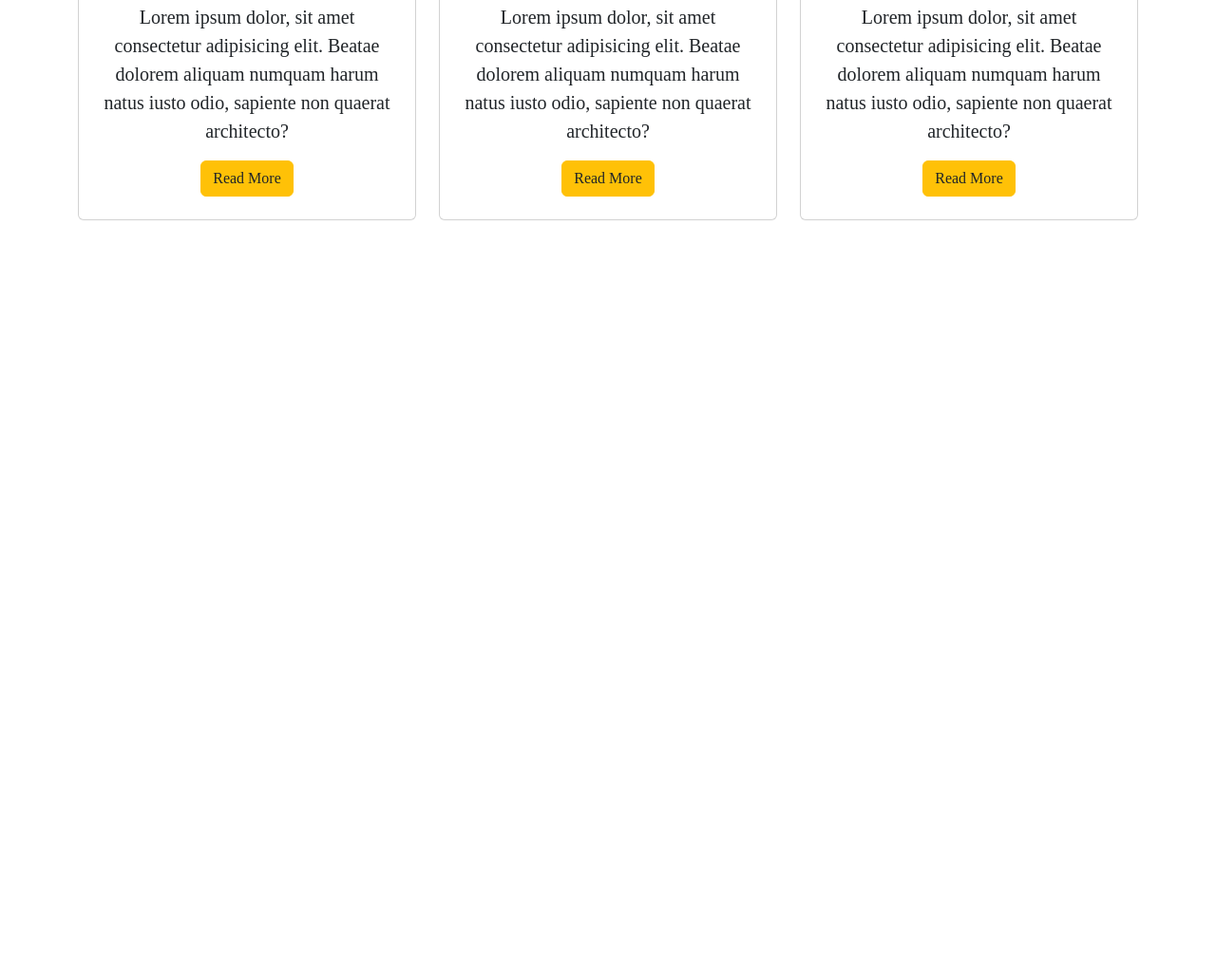
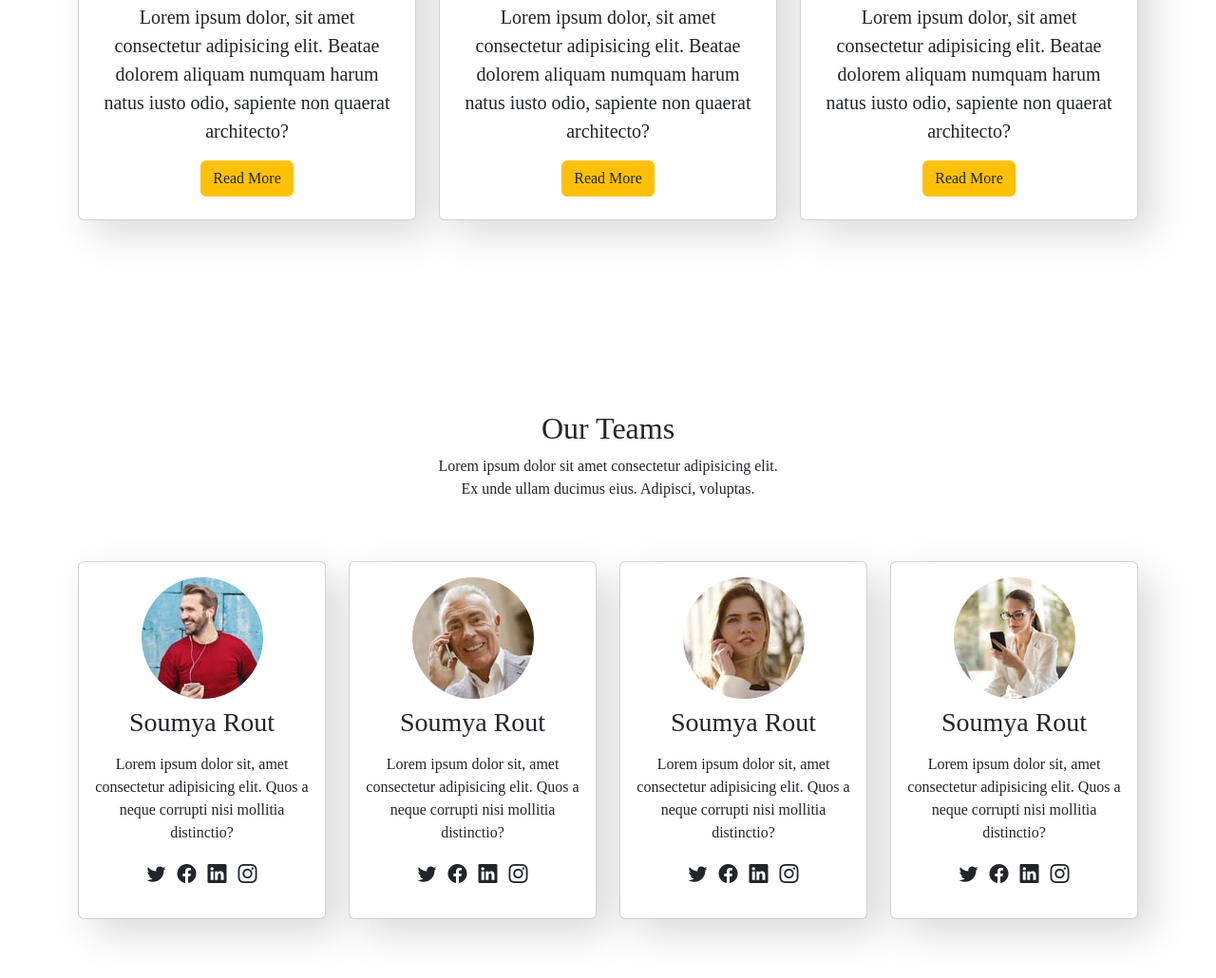
Before and after one commit to ersaumya/InfraCon-Bootstrap5, a plain HTML site: page index.html in a window 1280 px wide. Shown: the part 2763-3793 px from the top of the page at 95% size. Before the commit the page ends 3095 px from the top, so only its background shows below. Drawn offline with nearby package versions, Linux system fonts and the light colour scheme.

Commit message:
Team section added

```diff
--- a/index.html
+++ b/index.html
@@ -223,6 +223,82 @@
       </div>
     </section>
     <!---Portfolio start-->
+    <!--Team start-->
+    <section id="team" class="team section-padding">
+      <div class="container">
+        <div class="row">
+          <div class="col-md-12">
+            <div class="section-header text-center pb-5">
+              <h2>Our Teams</h2>
+              <p>Lorem ipsum dolor sit amet consectetur adipisicing elit.<br> Ex unde ullam ducimus eius. Adipisci, voluptas.</p>
+            </div>
+          </div>
+        </div>
+        <div class="row">
+          <div class="col-12 col-md-6 col-lg-3">
+            <div class="card text-center">
+              <div class="card-body">
+                <img src="img/team-1.jpg" alt="" class="img-fluid rounded-circle">
+                <h3 class="card-title py-2">Soumya Rout</h3>
+                <p class="card-text">Lorem ipsum dolor sit, amet consectetur adipisicing elit. Quos a neque corrupti nisi mollitia distinctio?</p>
+                <p class="socials">
+                  <i class="bi bi-twitter text-dark mx-1"></i>
+                  <i class="bi bi-facebook text-dark mx-1"></i>
+                  <i class="bi bi-linkedin text-dark mx-1"></i>
+                  <i class="bi bi-instagram text-dark mx-1"></i>
+                </p>
+              </div>
+            </div>
+          </div>
+          <div class="col-12 col-md-6 col-lg-3">
+            <div class="card text-center">
+              <div class="card-body">
+                <img src="img/team-2.jpg" alt="" class="img-fluid rounded-circle">
+                <h3 class="card-title py-2">Soumya Rout</h3>
+                <p class="card-text">Lorem ipsum dolor sit, amet consectetur adipisicing elit. Quos a neque corrupti nisi mollitia distinctio?</p>
+                <p class="socials">
+                  <i class="bi bi-twitter text-dark mx-1"></i>
+                  <i class="bi bi-facebook text-dark mx-1"></i>
+                  <i class="bi bi-linkedin text-dark mx-1"></i>
+                  <i class="bi bi-instagram text-dark mx-1"></i>
+                </p>
+              </div>
+            </div>
+          </div>
+          <div class="col-12 col-md-6 col-lg-3">
+            <div class="card text-center">
+              <div class="card-body">
+                <img src="img/team-3.jpg" alt="" class="img-fluid rounded-circle">
+                <h3 class="card-title py-2">Soumya Rout</h3>
+                <p class="card-text">Lorem ipsum dolor sit, amet consectetur adipisicing elit. Quos a neque corrupti nisi mollitia distinctio?</p>
+                <p class="socials">
+                  <i class="bi bi-twitter text-dark mx-1"></i>
+                  <i class="bi bi-facebook text-dark mx-1"></i>
+                  <i class="bi bi-linkedin text-dark mx-1"></i>
+                  <i class="bi bi-instagram text-dark mx-1"></i>
+                </p>
+              </div>
+            </div>
+          </div>
+          <div class="col-12 col-md-6 col-lg-3">
+            <div class="card text-center">
+              <div class="card-body">
+                <img src="img/team-4.jpg" alt="" class="img-fluid rounded-circle">
+                <h3 class="card-title py-2">Soumya Rout</h3>
+                <p class="card-text">Lorem ipsum dolor sit, amet consectetur adipisicing elit. Quos a neque corrupti nisi mollitia distinctio?</p>
+                <p class="socials">
+                  <i class="bi bi-twitter text-dark mx-1"></i>
+                  <i class="bi bi-facebook text-dark mx-1"></i>
+                  <i class="bi bi-linkedin text-dark mx-1"></i>
+                  <i class="bi bi-instagram text-dark mx-1"></i>
+                </p>
+              </div>
+            </div>
+          </div>
+        </div>
+      </div>
+    </section>
+    <!--Team end-->
 
       <script src="https://cdn.jsdelivr.net/npm/bootstrap@5.3.2/dist/js/bootstrap.bundle.min.js" integrity="sha384-C6RzsynM9kWDrMNeT87bh95OGNyZPhcTNXj1NW7RuBCsyN/o0jlpcV8Qyq46cDfL" crossorigin="anonymous"></script>
 </body>
--- a/style.css
+++ b/style.css
@@ -61,6 +61,15 @@ body{
 .services .card-body i{
     font-size: 50px;
 }
+.team .card-body i{
+    font-size: 20px;
+}
+.portfolio .card{
+    box-shadow: 15px 15px 40px rgba(0,0,0,0.15);
+}
+.team .card{
+    box-shadow: 15px 15px 40px rgba(0,0,0,0.15);
+}
 /*----Responsive css-----*/
 @media only screen and (min-width:768px) and (max-width:991px){
     .navbar-nav{
```
